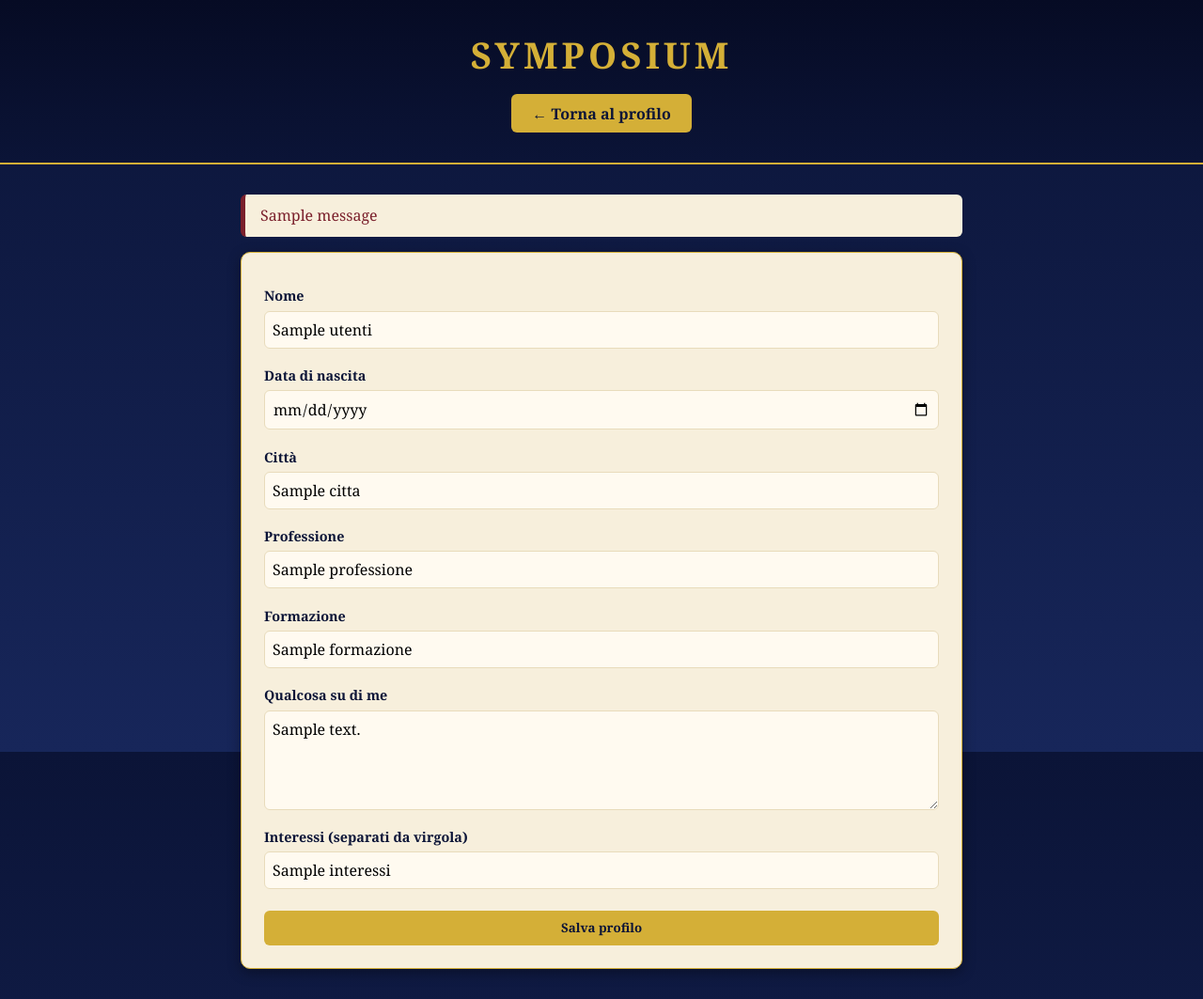
After one commit to GIULAN78/SYMPOSIUM, a Flask app: page /profilo/modifica in a window 1280 px wide. The commit adds this page. Shown: the whole page at 94% size. Run offline with Flask 3, Linux system fonts and the light colour scheme; the visitor is signed in with stand-in values (Sample User, id 1); one stand-in notice (Sample message) is shown; a database or web service that is not in the repository returns one stand-in record (values such as "Sample title"); some libraries are stand-ins or nearby versions.

Commit message:
Profilo completo, fascia eta, minimo partecipanti, filtri

```diff
--- a/app.py
+++ b/app.py
@@ -1,9 +1,9 @@
-from flask import send_from_directory, Flask, render_template, request, redirect, url_for, session, flash, abort
+from flask import Flask, render_template, request, redirect, url_for, session, flash, abort, send_from_directory
 from werkzeug.security import generate_password_hash, check_password_hash
 from functools import wraps
 import sqlite3
 import os
-from datetime import datetime
+from datetime import datetime, date
 
 DATABASE_URL = os.environ.get("DATABASE_URL")
 USA_PG = bool(DATABASE_URL)
@@ -43,6 +43,15 @@ def inserisci(conn, sql, params=()):
     return esegui(conn, sql, params).lastrowid
 
 
+def aggiungi_colonna(conn, tabella, colonna, definizione):
+    if USA_PG:
+        esegui(conn, f"ALTER TABLE {tabella} ADD COLUMN IF NOT EXISTS {colonna} {definizione}")
+    else:
+        colonne = [r["name"] for r in esegui(conn, f"PRAGMA table_info({tabella})").fetchall()]
+        if colonna not in colonne:
+            esegui(conn, f"ALTER TABLE {tabella} ADD COLUMN {colonna} {definizione}")
+
+
 def init_db():
     conn = get_db()
     pk = "SERIAL PRIMARY KEY" if USA_PG else "INTEGER PRIMARY KEY AUTOINCREMENT"
@@ -57,6 +66,12 @@ def init_db():
             creato_il TEXT
         )
     """)
+    aggiungi_colonna(conn, "utenti", "password_hash", "TEXT")
+    aggiungi_colonna(conn, "utenti", "data_nascita", "TEXT")
+    aggiungi_colonna(conn, "utenti", "citta", "TEXT")
+    aggiungi_colonna(conn, "utenti", "professione", "TEXT")
+    aggiungi_colonna(conn, "utenti", "formazione", "TEXT")
+    aggiungi_colonna(conn, "utenti", "bio", "TEXT")
 
     esegui(conn, f"""
         CREATE TABLE IF NOT EXISTS locali (
@@ -80,16 +95,11 @@ def init_db():
             descrizione TEXT
         )
     """)
-
-    if USA_PG:
-        esegui(conn, "ALTER TABLE tavoli ADD COLUMN IF NOT EXISTS citta TEXT")
-        esegui(conn, "ALTER TABLE tavoli ADD COLUMN IF NOT EXISTS descrizione TEXT")
-    else:
-        colonne = [r["name"] for r in esegui(conn, "PRAGMA table_info(tavoli)").fetchall()]
-        if "citta" not in colonne:
-            esegui(conn, "ALTER TABLE tavoli ADD COLUMN citta TEXT")
-        if "descrizione" not in colonne:
-            esegui(conn, "ALTER TABLE tavoli ADD COLUMN descrizione TEXT")
+    aggiungi_colonna(conn, "tavoli", "citta", "TEXT")
+    aggiungi_colonna(conn, "tavoli", "descrizione", "TEXT")
+    aggiungi_colonna(conn, "tavoli", "min_partecipanti", "INTEGER")
+    aggiungi_colonna(conn, "tavoli", "eta_min", "INTEGER")
+    aggiungi_colonna(conn, "tavoli", "eta_max", "INTEGER")
 
     esegui(conn, f"""
         CREATE TABLE IF NOT EXISTS iscrizioni (
@@ -106,6 +116,19 @@ def init_db():
 
 
 init_db()
+
+
+def eta_da(data_nascita):
+    try:
+        n = date.fromisoformat(data_nascita)
+    except (ValueError, TypeError):
+        return None
+    oggi = date.today()
+    return oggi.year - n.year - ((oggi.month, oggi.day) < (n.month, n.day))
+
+
+def set_interessi(testo):
+    return {x.strip().lower() for x in (testo or "").split(",") if x.strip()}
 
 
 def login_richiesto(f):
@@ -126,19 +149,33 @@ def data_it(valore):
         return valore
 
 
+@app.template_filter("eta")
+def eta_filtro(valore):
+    return eta_da(valore)
+
+
 @app.context_processor
 def utente_corrente():
-    return {"utente_nome": session.get("utente_nome")}
+    return {"utente_nome": session.get("utente_nome"), "utente_id": session.get("utente_id")}
+
+
+def utente_per_id(conn, utente_id):
+    if not utente_id:
+        return None
+    return esegui(conn, "SELECT * FROM utenti WHERE id = ?", (utente_id,)).fetchone()
 
 
 @app.route("/")
 def home():
     q = request.args.get("q", "").strip()
     citta = request.args.get("citta", "").strip()
+    solo_eta = request.args.get("eta") == "1"
+    solo_confermati = request.args.get("confermati") == "1"
 
     conn = get_db()
     tavoli = esegui(conn, """
         SELECT t.id, t.tema, t.data_ora, t.obiettivo, t.posti_totali, t.citta,
+               t.min_partecipanti, t.eta_min, t.eta_max,
                l.nome AS locale_nome,
                u.nome AS organizzatore_nome,
                (SELECT COUNT(*) FROM iscrizioni i WHERE i.tavolo_id = t.id) AS iscritti,
@@ -153,8 +190,19 @@ def home():
           AND LOWER(COALESCE(t.citta, '')) LIKE LOWER(?)
         ORDER BY t.data_ora ASC
     """, (session.get("utente_id", 0), f"%{q}%", f"%{q}%", f"%{q}%", f"%{q}%", f"%{citta}%")).fetchall()
+
+    mia_eta = eta_da((utente_per_id(conn, session.get("utente_id")) or {}).get("data_nascita") if session.get("utente_id") else None)
     conn.close()
-    return render_template("home.html", tavoli=tavoli, q=q, citta=citta)
+
+    if solo_eta and mia_eta is not None:
+        tavoli = [t for t in tavoli
+                  if (t["eta_min"] is None or mia_eta >= t["eta_min"])
+                  and (t["eta_max"] is None or mia_eta <= t["eta_max"])]
+    if solo_confermati:
+        tavoli = [t for t in tavoli if t["min_partecipanti"] and t["iscritti"] >= t["min_partecipanti"]]
+
+    return render_template("home.html", tavoli=tavoli, q=q, citta=citta,
+                           solo_eta=solo_eta, solo_confermati=solo_confermati)
 
 
 @app.route("/miei-tavoli")
@@ -183,7 +231,7 @@ def dettaglio_tavolo(tavolo_id):
     conn = get_db()
     tavolo = esegui(conn, """
         SELECT t.id, t.tema, t.data_ora, t.obiettivo, t.posti_totali, t.organizzatore_id,
-               t.citta, t.descrizione,
+               t.citta, t.descrizione, t.min_partecipanti, t.eta_min, t.eta_max,
                l.nome AS locale_nome,
                u.nome AS organizzatore_nome
         FROM tavoli t
@@ -196,19 +244,34 @@ def dettaglio_tavolo(tavolo_id):
         conn.close()
         abort(404)
 
-    partecipanti = esegui(conn, """
-        SELECT u.id, u.nome, u.interessi
+    righe = esegui(conn, """
+        SELECT u.id, u.nome, u.interessi, u.data_nascita, u.citta
         FROM iscrizioni i
         JOIN utenti u ON i.utente_id = u.id
         WHERE i.tavolo_id = ?
         ORDER BY i.id ASC
     """, (tavolo_id,)).fetchall()
+
+    io = utente_per_id(conn, session.get("utente_id"))
     conn.close()
 
-    utente_id = session.get("utente_id")
-    gia_iscritto = any(p["id"] == utente_id for p in partecipanti)
-    sono_organizzatore = utente_id == tavolo["organizzatore_id"]
+    miei = set_interessi(io["interessi"]) if io else set()
+    partecipanti = []
+    for r in righe:
+        p = dict(r)
+        p["in_comune"] = len(miei & set_interessi(p["interessi"]))
+        p["eta"] = eta_da(p["data_nascita"])
+        partecipanti.append(p)
+
+    eta_list = [p["eta"] for p in partecipanti if p["eta"] is not None]
+    range_eta = (min(eta_list), max(eta_list)) if eta_list else None
+    eta_media = round(sum(eta_list) / len(eta_list)) if eta_list else None
+
+    uid = session.get("utente_id")
+    gia_iscritto = any(p["id"] == uid for p in partecipanti)
+    sono_organizzatore = uid == tavolo["organizzatore_id"]
     completo = len(partecipanti) >= tavolo["posti_totali"]
+    confermato = bool(tavolo["min_partecipanti"] and len(partecipanti) >= tavolo["min_partecipanti"])
 
     return render_template(
         "tavolo.html",
@@ -217,6 +280,9 @@ def dettaglio_tavolo(tavolo_id):
         gia_iscritto=gia_iscritto,
         sono_organizzatore=sono_organizzatore,
         completo=completo,
+        confermato=confermato,
+        range_eta=range_eta,
+        eta_media=eta_media,
     )
 
 
@@ -226,18 +292,25 @@ def registrati():
         nome = request.form["nome"].strip()
         email = request.form["email"].strip().lower()
         password = request.form["password"]
+        data_nascita = request.form.get("data_nascita", "").strip()
+        citta = request.form.get("citta", "").strip()
         interessi = request.form.get("interessi", "").strip()
 
         if len(password) < 6:
             flash("La password deve avere almeno 6 caratteri.")
             return render_template("registrati.html")
 
+        eta = eta_da(data_nascita)
+        if eta is None or eta < 18:
+            flash("Devi essere maggiorenne e indicare una data di nascita valida.")
+            return render_template("registrati.html")
+
         conn = get_db()
         try:
             nuovo_id = inserisci(
                 conn,
-                "INSERT INTO utenti (nome, email, password_hash, interessi, creato_il) VALUES (?, ?, ?, ?, ?)",
-                (nome, email, generate_password_hash(password), interessi, datetime.now().isoformat())
+                "INSERT INTO utenti (nome, email, password_hash, interessi, creato_il, data_nascita, citta) VALUES (?, ?, ?, ?, ?, ?, ?)",
+                (nome, email, generate_password_hash(password), interessi, datetime.now().isoformat(), data_nascita, citta)
             )
             conn.commit()
             session["utente_id"] = nuovo_id
@@ -279,6 +352,72 @@ def esci():
     return redirect(url_for("home"))
 
 
+@app.route("/utente/<int:utente_id>")
+def profilo_utente(utente_id):
+    conn = get_db()
+    u = utente_per_id(conn, utente_id)
+    if not u:
+        conn.close()
+        abort(404)
+
+    organizzati = esegui(conn, "SELECT COUNT(*) AS n FROM tavoli WHERE organizzatore_id = ?", (utente_id,)).fetchone()["n"]
+    partecipato = esegui(conn, """
+        SELECT COUNT(*) AS n FROM iscrizioni i
+        JOIN tavoli t ON t.id = i.tavolo_id
+        WHERE i.utente_id = ? AND t.organizzatore_id != ?
+    """, (utente_id, utente_id)).fetchone()["n"]
+    io = utente_per_id(conn, session.get("utente_id"))
+    conn.close()
+
+    suoi = [x.strip() for x in (u["interessi"] or "").split(",") if x.strip()]
+    miei = set_interessi(io["interessi"]) if io else set()
+    interessi = [{"nome": x, "comune": x.lower() in miei} for x in suoi]
+    interessi.sort(key=lambda i: not i["comune"])
+
+    return render_template(
+        "utente.html",
+        u=u,
+        interessi=interessi,
+        n_comune=sum(1 for i in interessi if i["comune"]),
+        organizzati=organizzati,
+        partecipato=partecipato,
+        mio=(session.get("utente_id") == utente_id),
+    )
+
+
+@app.route("/profilo/modifica", methods=["GET", "POST"])
+@login_richiesto
+def modifica_profilo():
+    conn = get_db()
+    uid = session["utente_id"]
+
+    if request.method == "POST":
+        nome = request.form["nome"].strip()
+        data_nascita = request.form.get("data_nascita", "").strip()
+        eta = eta_da(data_nascita)
+        if eta is None or eta < 18:
+            conn.close()
+            flash("Data di nascita non valida: serve la maggiore età.")
+            return redirect(url_for("modifica_profilo"))
+
+        esegui(conn, """
+            UPDATE utenti SET nome = ?, data_nascita = ?, citta = ?, professione = ?,
+                              formazione = ?, bio = ?, interessi = ?
+            WHERE id = ?
+        """, (nome, data_nascita, request.form.get("citta", "").strip(),
+              request.form.get("professione", "").strip(), request.form.get("formazione", "").strip(),
+              request.form.get("bio", "").strip(), request.form.get("interessi", "").strip(), uid))
+        conn.commit()
+        conn.close()
+        session["utente_nome"] = nome
+        flash("Profilo aggiornato.")
+        return redirect(url_for("profilo_utente", utente_id=uid))
+
+    u = utente_per_id(conn, uid)
+    conn.close()
+    return render_template("modifica_profilo.html", u=u)
+
+
 @app.route("/tavolo/nuovo", methods=["GET", "POST"])
 @login_richiesto
 def nuovo_tavolo():
@@ -290,6 +429,16 @@ def nuovo_tavolo():
         obiettivo = request.form.get("obiettivo", "")
         descrizione = request.form.get("descrizione", "").strip()
         posti = int(request.form.get("posti_totali", 6))
+        minimo = int(request.form.get("min_partecipanti", 2))
+        eta_min = int(request.form.get("eta_min", 18))
+        eta_max = int(request.form.get("eta_max", 65))
+
+        if minimo > posti:
+            flash("Il minimo di partecipanti non può superare i posti disponibili.")
+            return render_template("nuovo_tavolo.html")
+        if eta_min > eta_max:
+            flash("La fascia d'età non è valida.")
+            return render_template("nuovo_tavolo.html")
 
         conn = get_db()
         row = esegui(conn, "SELECT id FROM locali WHERE nome = ?", (locale_nome,)).fetchone()
@@ -300,9 +449,11 @@ def nuovo_tavolo():
 
         utente_id = session["utente_id"]
         tavolo_id = inserisci(conn, """
-            INSERT INTO tavoli (tema, locale_id, organizzatore_id, data_ora, obiettivo, posti_totali, creato_il, citta, descrizione)
-            VALUES (?, ?, ?, ?, ?, ?, ?, ?, ?)
-        """, (tema, locale_id, utente_id, data_ora, obiettivo, posti, datetime.now().isoformat(), citta, descrizione))
+            INSERT INTO tavoli (tema, locale_id, organizzatore_id, data_ora, obiettivo, posti_totali,
+                                creato_il, citta, descrizione, min_partecipanti, eta_min, eta_max)
+            VALUES (?, ?, ?, ?, ?, ?, ?, ?, ?, ?, ?, ?)
+        """, (tema, locale_id, utente_id, data_ora, obiettivo, posti,
+              datetime.now().isoformat(), citta, descrizione, minimo, eta_min, eta_max))
         esegui(conn,
                "INSERT INTO iscrizioni (tavolo_id, utente_id, iscritto_il) VALUES (?, ?, ?)",
                (tavolo_id, utente_id, datetime.now().isoformat()))
@@ -318,12 +469,33 @@ def nuovo_tavolo():
 def iscriviti(tavolo_id):
     conn = get_db()
     tavolo = esegui(conn, """
-        SELECT posti_totali,
+        SELECT posti_totali, eta_min, eta_max,
                (SELECT COUNT(*) FROM iscrizioni WHERE tavolo_id = ?) AS iscritti
         FROM tavoli WHERE id = ?
     """, (tavolo_id, tavolo_id)).fetchone()
 
-    if tavolo and tavolo["iscritti"] < tavolo["posti_totali"]:
+    if not tavolo:
+        conn.close()
+        abort(404)
+
+    io = utente_per_id(conn, session["utente_id"])
+    mia_eta = eta_da(io["data_nascita"]) if io else None
+    ha_limiti = tavolo["eta_min"] is not None or tavolo["eta_max"] is not None
+
+    if ha_limiti and mia_eta is None:
+        conn.close()
+        flash("Per iscriverti completa il profilo con la data di nascita.")
+        return redirect(url_for("modifica_profilo"))
+
+    if mia_eta is not None and (
+        (tavolo["eta_min"] is not None and mia_eta < tavolo["eta_min"])
+        or (tavolo["eta_max"] is not None and mia_eta > tavolo["eta_max"])
+    ):
+        conn.close()
+        flash("Questo tavolo è riservato a un'altra fascia d'età.")
+        return redirect(request.referrer or url_for("home"))
+
+    if tavolo["iscritti"] < tavolo["posti_totali"]:
         try:
             esegui(conn,
                    "INSERT INTO iscrizioni (tavolo_id, utente_id, iscritto_il) VALUES (?, ?, ?)",
--- /dev/null
+++ b/templates/modifica_profilo.html
@@ -0,0 +1,48 @@
+<!DOCTYPE html>
+<html lang="it">
+<head>
+    <meta charset="UTF-8">
+    <meta name="viewport" content="width=device-width, initial-scale=1.0">
+    <title>Modifica profilo - Symposium</title>
+    <link rel="stylesheet" href="{{ url_for('static', filename='css/style.css') }}">
+    <link rel="manifest" href="/static/manifest.json">
+    <meta name="theme-color" content="#0b1437">
+    <link rel="apple-touch-icon" href="/static/icons/icon-192.png">
+</head>
+<body>
+    <header>
+        <h1>Symposium</h1>
+        <a class="btn-indietro" href="{{ url_for('profilo_utente', utente_id=utente_id) }}">← Torna al profilo</a>
+    </header>
+    <main>
+        {% with messaggi = get_flashed_messages() %}
+            {% for m in messaggi %}<p class="flash">{{ m }}</p>{% endfor %}
+        {% endwith %}
+        <form class="form-tavolo" method="POST" action="{{ url_for('modifica_profilo') }}">
+            <label for="nome">Nome</label>
+            <input type="text" id="nome" name="nome" value="{{ u.nome }}" required>
+
+            <label for="data_nascita">Data di nascita</label>
+            <input type="date" id="data_nascita" name="data_nascita" value="{{ u.data_nascita or '' }}" required>
+
+            <label for="citta">Città</label>
+            <input type="text" id="citta" name="citta" value="{{ u.citta or '' }}">
+
+            <label for="professione">Professione</label>
+            <input type="text" id="professione" name="professione" value="{{ u.professione or '' }}">
+
+            <label for="formazione">Formazione</label>
+            <input type="text" id="formazione" name="formazione" value="{{ u.formazione or '' }}">
+
+            <label for="bio">Qualcosa su di me</label>
+            <textarea id="bio" name="bio" rows="4">{{ u.bio or '' }}</textarea>
+
+            <label for="interessi">Interessi (separati da virgola)</label>
+            <input type="text" id="interessi" name="interessi" value="{{ u.interessi or '' }}">
+
+            <button type="submit" class="btn-nuovo">Salva profilo</button>
+        </form>
+    </main>
+<script>if ("serviceWorker" in navigator) { navigator.serviceWorker.register("/sw.js"); }</script>
+</body>
+</html>
```
Also changed, not shown: static/css/style.css (+70 -0 lines), templates/home.html (+13 -6 lines), templates/nuovo_tavolo.html (+14 -2 lines), templates/registrati.html (+8 -2 lines), templates/tavolo.html (+13 -7 lines), templates/utente.html (added, +53 -0 lines).
